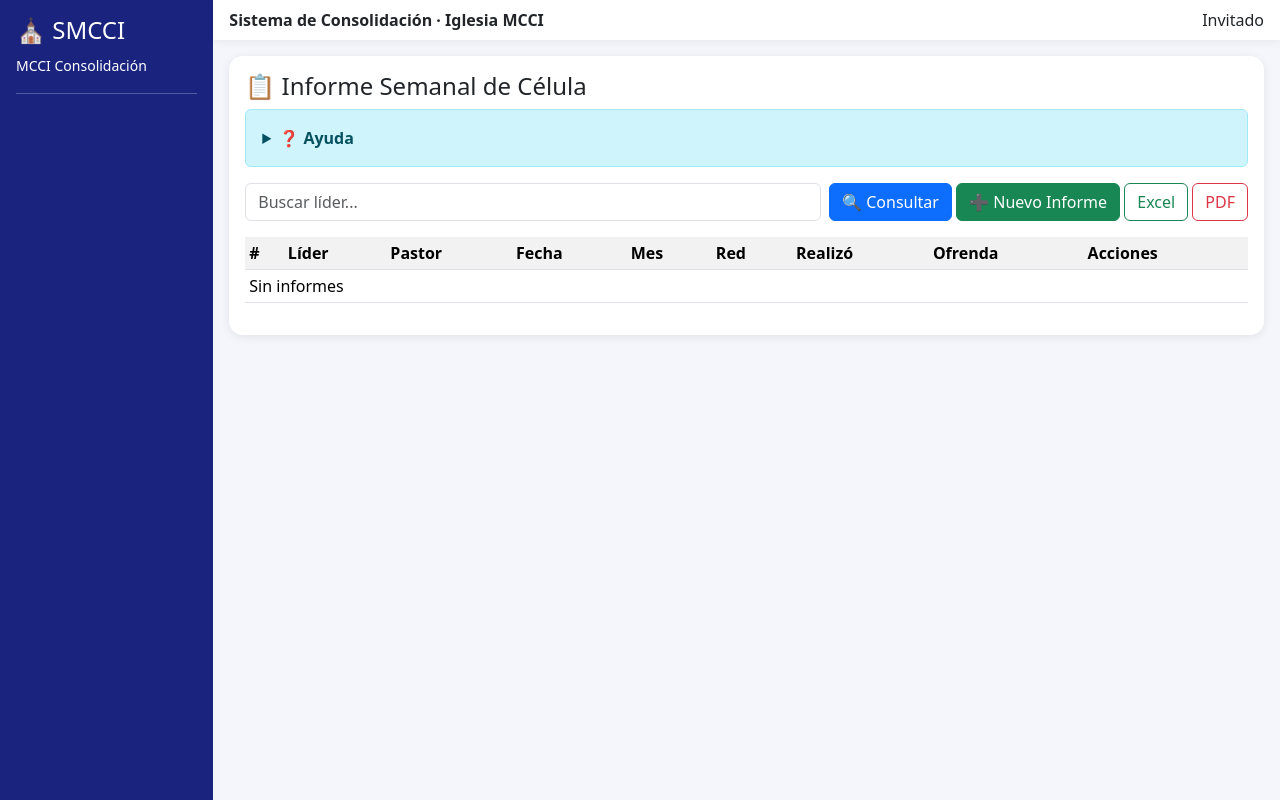
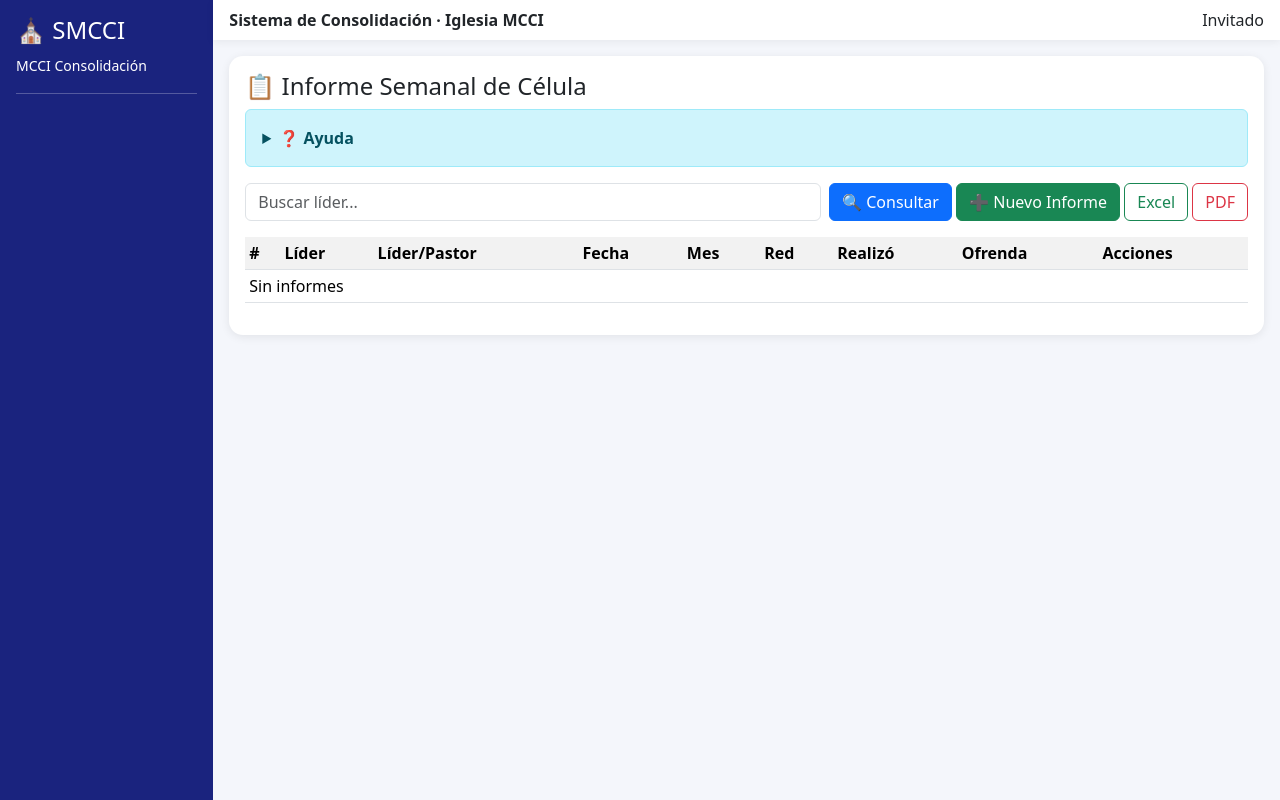
Before and after one commit to aeot69-cyber/smcci-backend, a Flask app: template templates/celulas_informe.html in a window 1280 px wide. Run offline with Flask 3, Linux system fonts and the light colour scheme; the template is opened without the code that fills it, so the values that code supplies are empty; some libraries are stand-ins or nearby versions.

Commit message:
Add files via upload

```diff
--- a/templates/celulas_informe.html
+++ b/templates/celulas_informe.html
@@ -12,7 +12,7 @@
 <a class="btn btn-outline-danger" href="/celulas-informe?export=pdf" target="_blank">PDF</a></div>
 </form>
 <table class="table table-striped table-sm">
-<tr><th>#</th><th>Líder</th><th>Pastor</th><th>Fecha</th><th>Mes</th><th>Red</th><th>Realizó</th><th>Ofrenda</th><th>Acciones</th></tr>
+<tr><th>#</th><th>Líder</th><th>Líder/Pastor</th><th>Fecha</th><th>Mes</th><th>Red</th><th>Realizó</th><th>Ofrenda</th><th>Acciones</th></tr>
 {% for c in rows %}<tr>
 <td>{{c.id}}</td>
 <td>{{c.lider_nombre or '—'}}</td>
```
